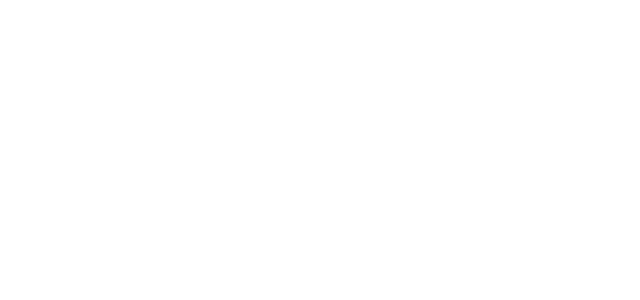
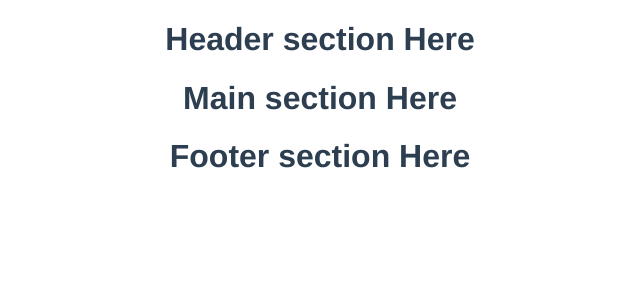
Before and after one commit to AlessandroOviszach/vue-dc-comics, a Vue app: page / in a window 1280 px wide. Shown: the top 300 px of the page, without its empty margins (320-960 px from the left). Built offline with nearby package versions, Linux system fonts and the light colour scheme.

Commit message:
setup sections

```diff
--- a/src/App.vue
+++ b/src/App.vue
@@ -1,20 +1,32 @@
 <template>
   <div id="app">
 
+
+    <Header />
+
+    <Main />
+
+    <Footer />
   </div>
 </template>
 
 <script>
-
+// import componets from component folder
+import Header from './components/Header.vue';
+import Main from './components/Main.vue';
+import Footer from './components/Footer.vue';
 
 export default {
   name: 'App',
   components: {
-
+    Header,
+    Main,
+    Footer,
   }
 }
 </script>
 
+// App general styles
 <style lang="scss">
 #app {
   font-family: Avenir, Helvetica, Arial, sans-serif;
--- /dev/null
+++ b/src/components/Footer.vue
@@ -0,0 +1,15 @@
+<template>
+
+    <h1>Footer section Here</h1>
+
+</template>
+
+<script>
+export default {
+    name : 'Footer'
+}
+</script>
+
+<style>
+
+</style>
--- /dev/null
+++ b/src/components/Header.vue
@@ -0,0 +1,15 @@
+<template>
+
+    <h1>Header section Here</h1>
+
+</template>
+
+<script>
+export default {
+    name : 'Header'
+}
+</script>
+
+<style>
+
+</style>
--- /dev/null
+++ b/src/components/Main.vue
@@ -0,0 +1,15 @@
+<template>
+
+    <h1>Main section Here</h1>
+
+</template>
+
+<script>
+export default {
+    name : 'Main'
+}
+</script>
+
+<style>
+
+</style>
```
